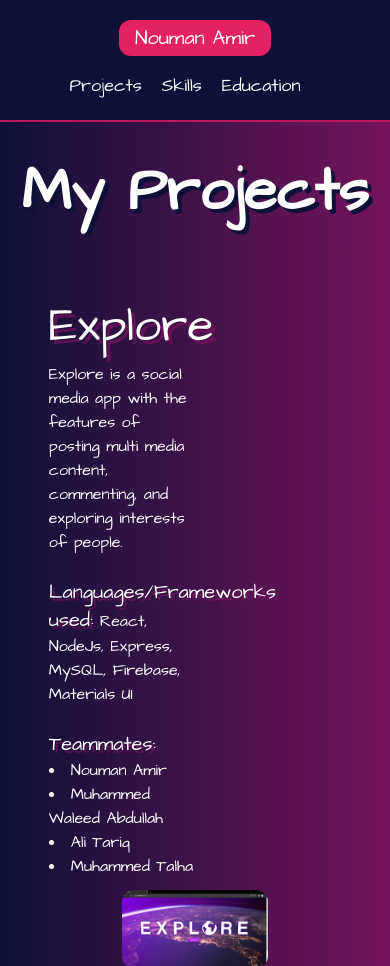
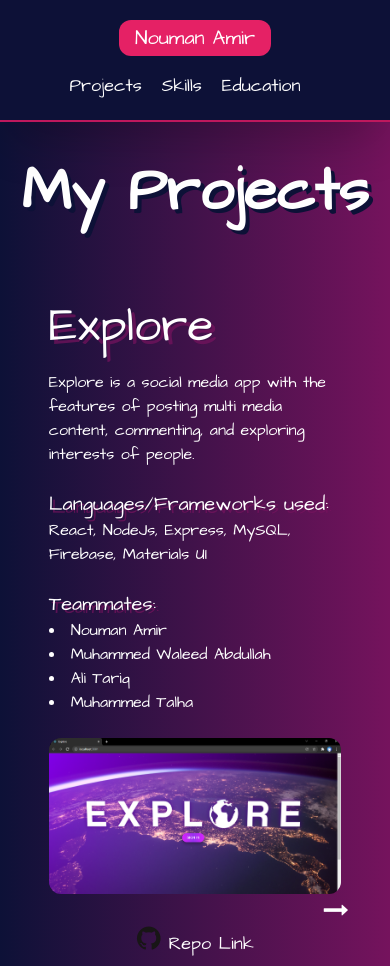
Before and after one commit to NoumanAmir657/Portfolio, a React (Create React App) app: page /projects in a window 390 px wide. Built offline with nearby package versions, Linux system fonts and the light colour scheme.

Commit message:
resolved the background and particle issue

```diff
--- a/src/components/Navbar.js
+++ b/src/components/Navbar.js
@@ -5,7 +5,7 @@ const Navbar = () => {
   const [color, setColor] = useState(['#FFFFFF', '#FFFFFF', '#FFFFFF'])
 
   return (
-    <header className="md:sticky top-0 z-10 shadow-2xl border-b-2 border-pink-700" style={{backgroundImage: `linear-gradient(to right, rgba(13, 17, 55, 1), rgba(13, 17, 55, 1))`, fontFamily:"Architects Daughter"}}>
+    <header className="sticky top-0 z-10 shadow-2xl border-b-2 border-pink-700" style={{backgroundImage: `linear-gradient(to right, rgba(13, 17, 55, 1), rgba(13, 17, 55, 1))`, fontFamily:"Architects Daughter"}}>
       <div className="container mx-auto flex flex-wrap p-5 flex-col md:flex-row items-center">
         <div className="title-font font-medium text-white mb-4 md:mb-0 rounded-xl py-1" style={{backgroundColor: "#e52165"}} onClick={() => setColor(['#FFFFFF', '#FFFFFF', '#FFFFFF'])}>
           <Link to='/'  className="px-4 text-xl">
--- a/src/components/ProjectItem.js
+++ b/src/components/ProjectItem.js
@@ -9,8 +9,8 @@ const ProjectItem = ({name, description, techUsed, teammates, repoLink, imgs}) =
   return(
     <div className='mr-auto ml-auto w-3/4 mt-20 mb-5'>
         <div className='block justify-between lg:flex'>
-            <div className='w-1/2'>
-                <h1 className='text-5xl my-3' style={{textShadow: "4px 4px rgba(117, 19, 93, 0.73)"}}>{name}</h1>
+            <div className='md:w-1/2'>
+                <h1 className='text-5xl my-5' style={{textShadow: "4px 4px rgba(117, 19, 93, 0.73)"}}>{name}</h1>
 
                 <p>{description}</p>
                 <br></br>
@@ -25,8 +25,8 @@ const ProjectItem = ({name, description, techUsed, teammates, repoLink, imgs}) =
                     ))
                 }
             </div>
-            <div className='mx-auto lg:ml-10 mt-3 w-1/2'>
-                <img className='rounded-xl' src={imgs[counter]} alt={name} width="3000px" height='3000px'></img>
+            <div className='mx-auto lg:ml-10 mt-3 md:w-1/2'>
+                <img className='rounded-xl mt-6' src={imgs[counter]} alt={name} width="3000px" height='3000px'></img>
                 <div className='flex-row-reverse mt-1'>
                     <i onClick={handleNext} className="fa fa-long-arrow-right" aria-hidden="true" style={{fontSize: "25px", marginLeft: '94%'}}></i>
                 </div>
```
